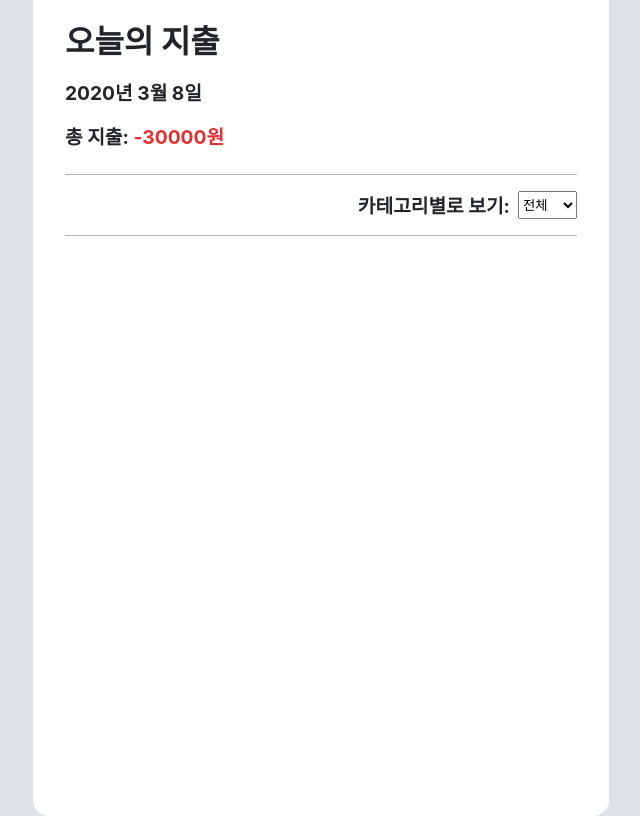
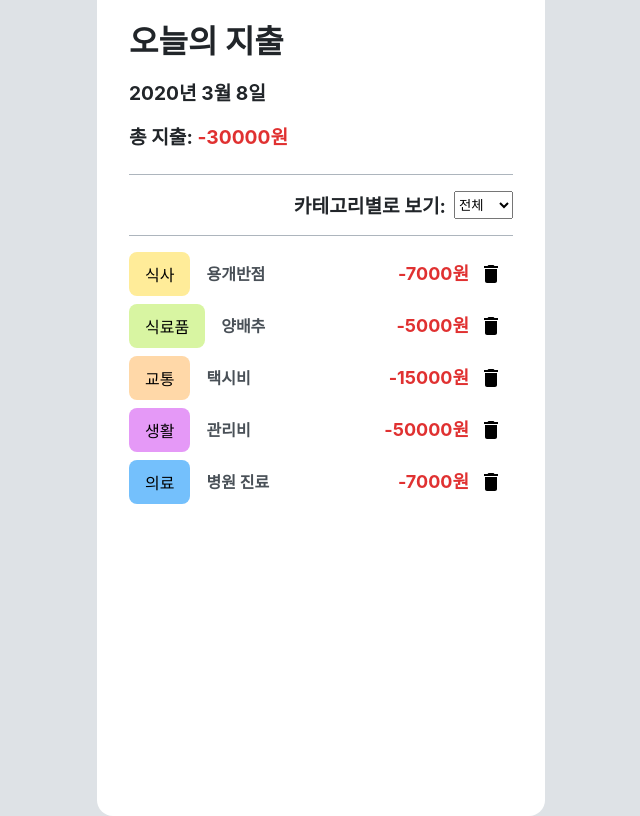
Before and after one commit to rheehot/react-simple-expensebook, a React (Create React App) app: page / in a window 1280 px wide. Shown: the whole page, without its empty margins (319-959 px from the left). Built offline with nearby package versions, Linux system fonts and the light colour scheme.

Commit message:
create `ExpenseItem` and list components

```diff
--- /dev/null
+++ b/src/components/ExpenseItem.js
@@ -0,0 +1,96 @@
+import React from 'react';
+import styled from 'styled-components';
+import { MdDelete } from 'react-icons/md';
+import {
+  ocGray7,
+  ocRed8,
+  ocYellow2,
+  ocLime2,
+  ocOrange2,
+  ocGrape3,
+  ocBlue3,
+} from '../constants/style';
+import tags from '../constants/tags';
+
+const ItemBody = styled.div`
+  display: flex;
+  align-items: center;
+  width: 100%;
+  height: 2.75rem;
+
+  p,
+  strong {
+    display: inline-block;
+    height: 100%;
+    margin: 0;
+    padding: 0 1rem;
+    line-height: 2.75rem;
+  }
+
+  p.item-title {
+    color: ${ocGray7};
+    font-weight: bold;
+  }
+
+  strong.item-amount {
+    margin-left: auto;
+    padding: 0 0 0 1rem;
+    font-size: 1.125rem;
+    color: ${ocRed8};
+  }
+
+  & + & {
+    margin-top: 0.5rem;
+  }
+`;
+
+const tagBackgroundColors = {
+  meal: ocYellow2,
+  grocery: ocLime2,
+  transportation: ocOrange2,
+  housekeeping: ocGrape3,
+  medical: ocBlue3,
+};
+const ItemTag = styled.span`
+  display: inline-flex;
+  align-items: center;
+  justify-content: center;
+  height: 100%;
+  padding: 0 1rem;
+  border-radius: 0.5rem;
+  background: ${({ tag = 'meal' }) => tagBackgroundColors[tag]};
+`;
+
+const DeleteIcon = styled.div`
+  display: flex;
+  align-items: center;
+  justify-content: center;
+  height: 2.75rem;
+  width: 2.75rem;
+
+  &:hover > svg {
+    stroke: ${ocRed8};
+    fill: ${ocRed8};
+  }
+`;
+
+export const ExpenseItem = ({ tag, title, amount }) => {
+  return (
+    <ItemBody>
+      <ItemTag tag={tag}>{tags[tag]}</ItemTag>
+      <p className="item-title">{title}</p>
+      <strong className="item-amount">-{amount}원</strong>
+      <DeleteIcon>
+        <MdDelete size="1.5rem" />
+      </DeleteIcon>
+    </ItemBody>
+  );
+};
+
+ExpenseItem.defaultProps = {
+  tag: 'meal',
+  title: '',
+  amount: '',
+};
+
+ExpenseItem.displayName = 'ExpenseItem';
--- /dev/null
+++ b/src/components/ExpenseItemList.js
@@ -0,0 +1,26 @@
+import React from 'react';
+import styled from 'styled-components';
+import { ExpenseItem } from './ExpenseItem';
+
+const ItemListWrapper = styled.section`
+  display: flex;
+  flex-direction: column;
+  flex: 1 0 auto;
+  padding-top: 1rem;
+`;
+
+export const ExpenseItemList = () => {
+  return (
+    <ItemListWrapper>
+      <ExpenseItem tag="meal" title="용개반점" amount="7000" />
+      <ExpenseItem tag="grocery" title="양배추" amount="5000" />
+      <ExpenseItem tag="transportation" title="택시비" amount="15000" />
+      <ExpenseItem tag="housekeeping" title="관리비" amount="50000" />
+      <ExpenseItem tag="medical" title="병원 진료" amount="7000" />
+    </ItemListWrapper>
+  );
+};
+
+ExpenseItemList.defaultProps = {};
+
+ExpenseItemList.displayName = 'ExpenseItemList';
--- a/src/components/ExpensebookFilter.js
+++ b/src/components/ExpensebookFilter.js
@@ -30,7 +30,7 @@ export const ExpensebookFilter = () => {
       <select name="filter" id="expensebook-filter">
         <option value="all">전체</option>
         <option value="meal">식사</option>
-        <option value="grocery">생필품</option>
+        <option value="grocery">식료품</option>
         <option value="transportation">교통</option>
         <option value="housekeeping">생활</option>
         <option value="medical">의료</option>
--- a/src/components/ExpensebookPage.js
+++ b/src/components/ExpensebookPage.js
@@ -2,11 +2,13 @@ import React from 'react';
 import styled from 'styled-components';
 import { ExpensebookHead } from './ExpensebookHead';
 import { ExpensebookFilter } from './ExpensebookFilter';
+import { ExpenseItemList } from './ExpenseItemList';
 
 const PageBody = styled.main`
+  position: relative;
   display: flex;
   flex-direction: column;
-  width: 32rem;
+  width: 24rem;
   height: 48rem;
   padding: 2rem;
   background: white;
@@ -19,6 +21,7 @@ export const ExpensebookPage = () => {
     <PageBody>
       <ExpensebookHead />
       <ExpensebookFilter />
+      <ExpenseItemList />
     </PageBody>
   );
 };
--- a/src/constants/style.js
+++ b/src/constants/style.js
@@ -1,4 +1,10 @@
 export const ocGray3 = '#dee2e6';
 export const ocGray5 = '#adb5bd';
+export const ocGray7 = '#495057';
 export const ocGray9 = '#212529';
 export const ocRed8 = '#e03131';
+export const ocLime2 = '#d8f5a2';
+export const ocYellow2 = '#ffec99';
+export const ocOrange2 = '#ffd8a8';
+export const ocBlue3 = '#74c0fc';
+export const ocGrape3 = '#e599f7';
--- /dev/null
+++ b/src/constants/tags.js
@@ -0,0 +1,9 @@
+const tags = {
+  meal: '식사',
+  grocery: '식료품',
+  transportation: '교통',
+  housekeeping: '생활',
+  medical: '의료',
+};
+
+export default tags;
```
